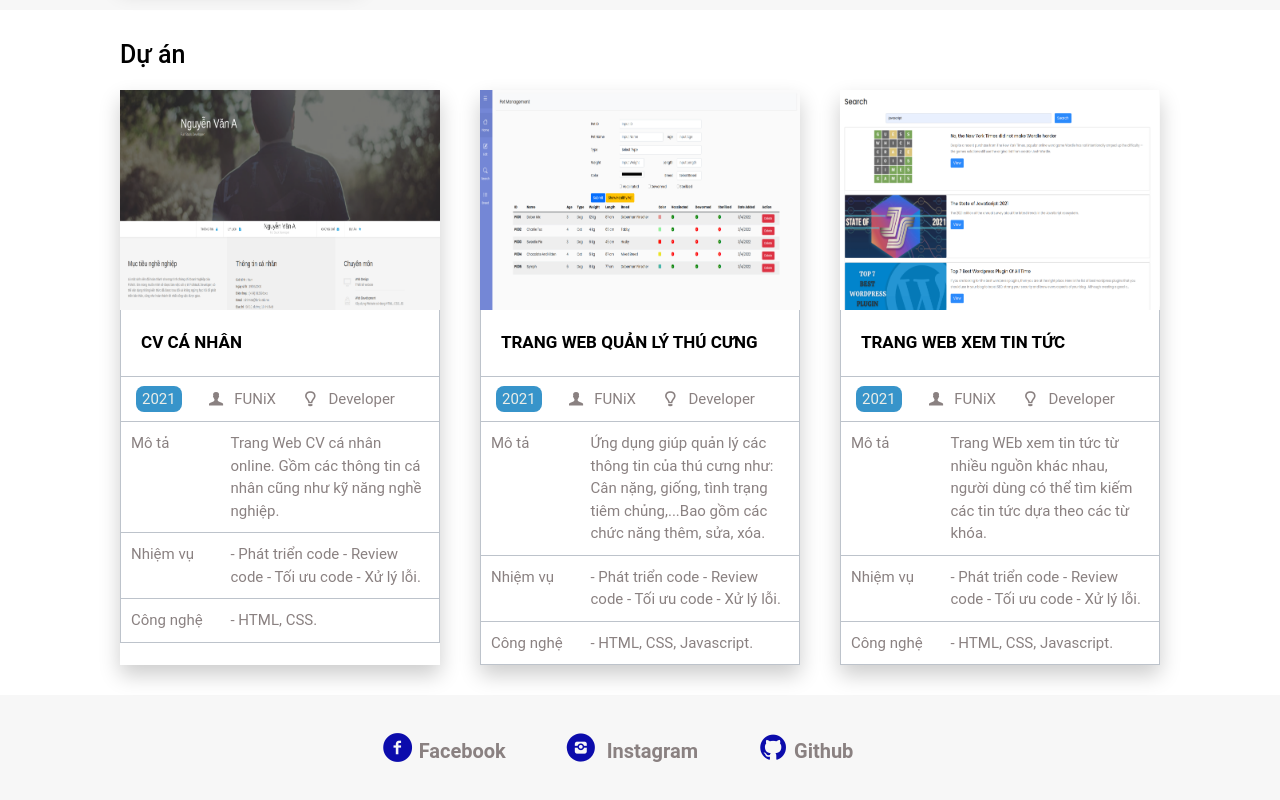
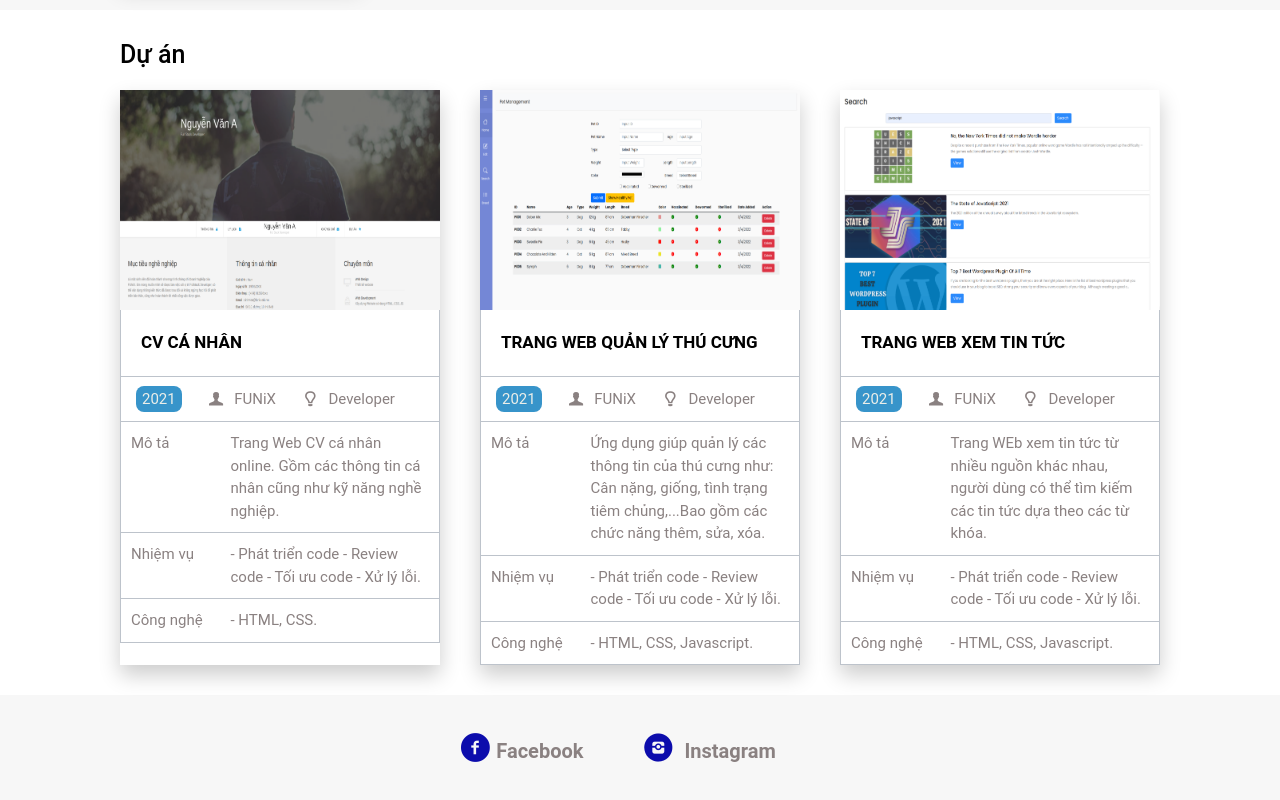
Before and after one commit to namfx20032/nampd.github.io, a plain HTML site: page index.html in a window 1280 px wide. Shown: the part 1777-2577 px from the top of the page. Drawn offline with nearby package versions, Linux system fonts and the light colour scheme.

Commit message:
Update index.html

```diff
--- a/index.html
+++ b/index.html
@@ -513,10 +513,7 @@
           ><i class="icon icon-instagram-circled" style="font-size: 30px"></i>
           Instagram</a
         >
-        <a href="" target="_blank"
-          ><i class="icon icon-github-circled" style="font-size: 30px"></i
-          >Github</a
-        >
+
       </div>
     </section>
   </body>
```
